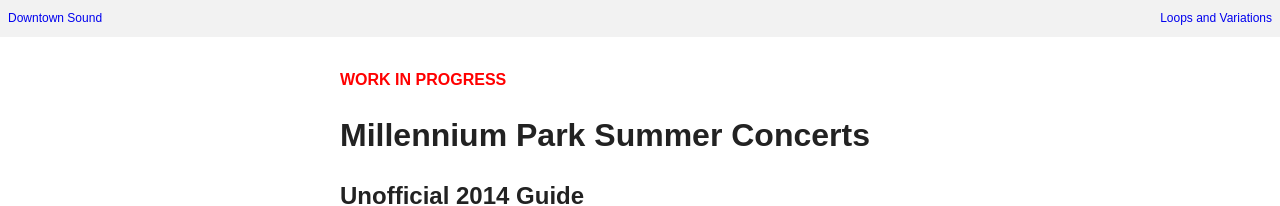
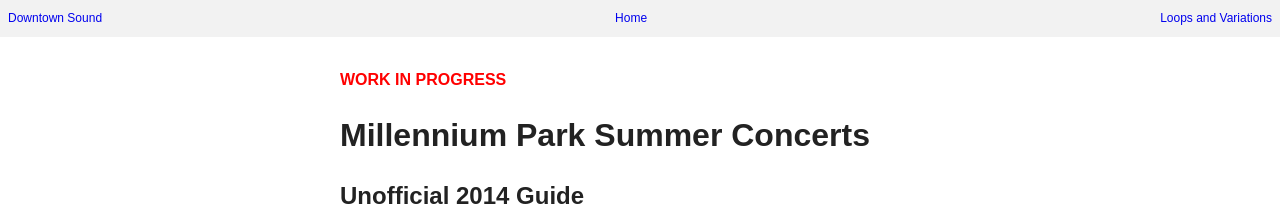
Before and after one commit to brynosaur/millenniumparkconcerts, a Jekyll site: the page built from index.html, in a window 1280 px wide. Shown: the top 206 px of the page. Built offline with Jekyll 4.4.1, drawn with Linux system fonts in a browser that asks for light colours; nearby versions of some CDN libraries; Markdown is read by kramdown in place of the engine named in the settings.

Commit message:
Update navigation

```diff
--- a/_layouts/default.html
+++ b/_layouts/default.html
@@ -25,6 +25,7 @@
         <div style="text-align: center; font-size: 0.75em; position: fixed; top: 0; right: 0; left: 0; background-color: #f2f2f2; padding: 10px 8px">
           <nav>
             <a href="/downtown-sound" style="float: left; text-decoration: none;">Downtown Sound</a>
+            <a href="/" style="text-decoration: none;">Home</a>
             <a href="/loops-variations" style="float: right; text-decoration: none;">Loops and Variations</a>
           </nav>
       </div>
```
Also changed, not shown: 4 other files.
